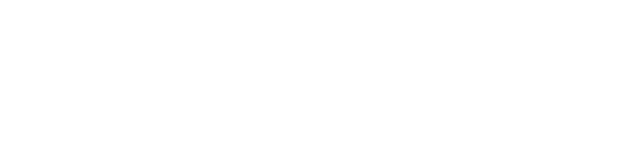
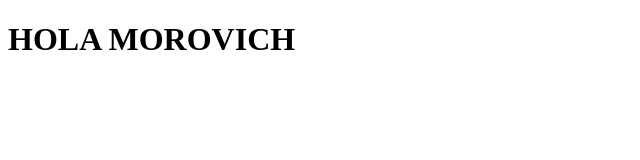
Before and after one commit to ZalaaGT/ZalaaGT, a plain HTML site: page index.html in a window 1280 px wide. Shown: the whole page, without its empty margins (0-640 px from the left). Drawn offline with Linux system fonts and the light colour scheme.

Commit message:
Update index.html

```diff
--- a/index.html
+++ b/index.html
@@ -6,7 +6,8 @@
     <title>pedilo</title>
 </head>
 <body>
-    <HOLA MOROVICH>
-
+ <h1>
+     HOLA MOROVICH
+<h1>
 </body>
 </html>
```
